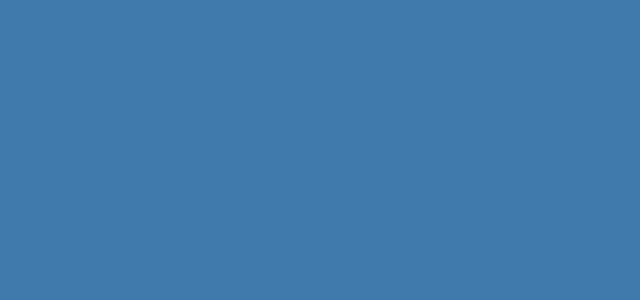
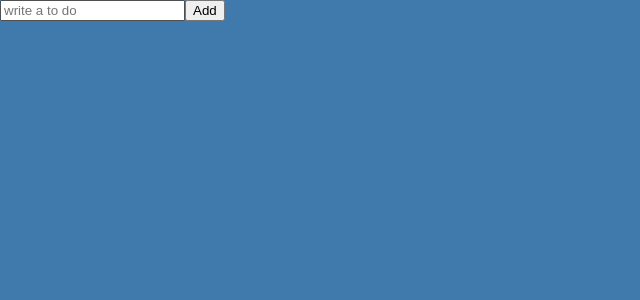
Before and after one commit to jooyul-yoon/todo_react, a React (Create React App) app: page / in a window 1280 px wide. Shown: the top 300 px of the page, without its empty margins (0-640 px from the left). Built offline with nearby package versions, Linux system fonts and the light colour scheme.

Commit message:
Form w/o RHF

```diff
--- a/package.json
+++ b/package.json
@@ -55,6 +55,5 @@
     "@types/react-helmet": "^6.1.4",
     "@types/react-router-dom": "^5.3.2",
     "@types/styled-components": "^5.1.18"
-  },
-  "homepage": "https://jooyul-yoon.github.io/crypto_tracker"
+  }
 }
--- a/src/ToDoList.tsx
+++ b/src/ToDoList.tsx
@@ -1,5 +1,26 @@
+import React, { useState } from "react";
+
 function ToDoList() {
-  return null;
+  const [todo, setToDo] = useState("");
+  const onChange = (event: React.FormEvent<HTMLInputElement>) => {
+    const {
+      currentTarget: { value },
+    } = event;
+    setToDo(value);
+  };
+  const onSubmit = (event: React.FormEvent<HTMLFormElement>) => {
+    event.preventDefault();
+    console.log(todo);
+  };
+
+  return (
+    <div>
+      <form onSubmit={onSubmit}>
+        <input onChange={onChange} value={todo} placeholder="write a to do" />
+        <button>Add</button>
+      </form>
+    </div>
+  );
 }
 
 export default ToDoList;
```
